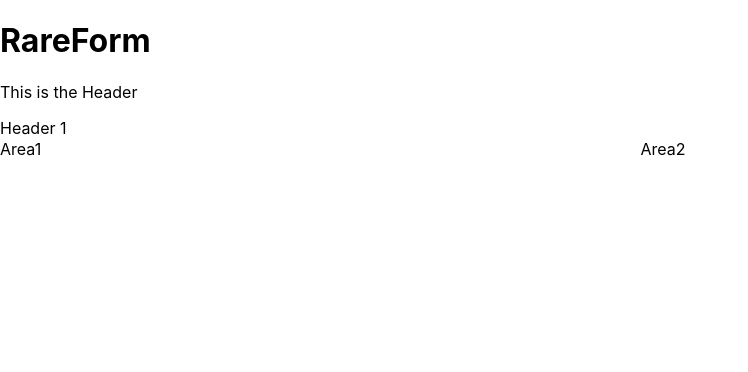
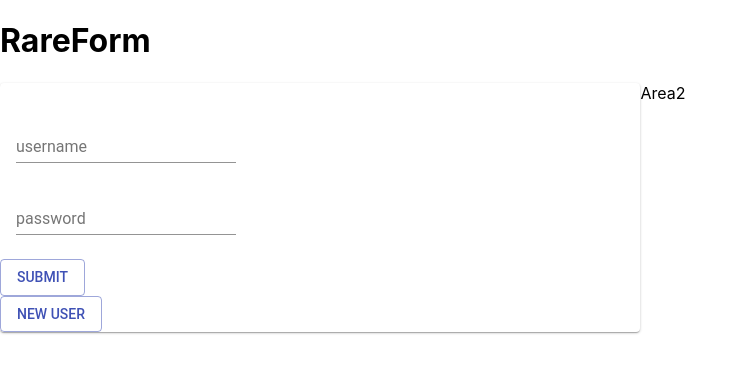
Before and after one commit to lawyang/rareform, a React (Create React App) app: page /#/home in a window 1280 px wide. Shown: the top 372 px of the page, without its empty margins (0-748 px from the left). Built offline with nearby package versions, Linux system fonts and the light colour scheme.

Commit message:
login inputs created

```diff
--- a/package.json
+++ b/package.json
@@ -3,6 +3,7 @@
   "version": "0.1.0",
   "private": true,
   "dependencies": {
+    "@material-ui/core": "^3.3.1",
     "bcrypt": "^3.0.2",
     "body-parser": "^1.18.3",
     "cookie-session": "^2.0.0-beta.3",
--- a/src/App.js
+++ b/src/App.js
@@ -18,7 +18,7 @@ class App extends Component {
       <div className="App">
         <Router>
           <div>
-          <Header />
+          {/* <Header /> */}
           <Switch>
             <Redirect exact from="/" to="/home" />
             <Route
--- a/src/components/Global/Header/Header.js
+++ b/src/components/Global/Header/Header.js
@@ -8,7 +8,6 @@ class Header extends Component {
         return(
             <div>
                 <h1>RareForm</h1>
-                <p>This is the Header</p>
             </div>
         )
     }
--- a/src/components/Pages/Home/Home.css
+++ b/src/components/Pages/Home/Home.css
@@ -7,6 +7,7 @@
     grid-gap: 1px 1px;
     grid-template-areas: "Header Header Header Header" "area1 area1 area2 area2" "area1 area1 area2 area2" "area1 area1 area2 area2";
     border-radius: 10px;
+    border-color: black;
   }
 
   .Header { grid-area: Header; }
--- a/src/components/Pages/Home/Home.js
+++ b/src/components/Pages/Home/Home.js
@@ -1,5 +1,12 @@
 import React, { Component }from 'react';
 import './Home.css';
+import Header from '../../Global/Header/Header';
+
+// Material UI Components
+import Card from '@material-ui/core/Card';
+import CardContent from '@material-ui/core/CardContent';
+import Button from '@material-ui/core/Button';
+import TextField from '@material-ui/core/TextField';
 
 class Home extends Component {
     state = {
@@ -8,8 +15,43 @@ class Home extends Component {
     render() {
         return(
             <div class="grid-container">
-                <div class="Header"> Header 1 </div>
-                <div class="area1"> Area1 </div>
+                <div class="Header"><Header /></div>
+                <div class="area1">
+                    <Card>
+                        <CardContent>
+                            <TextField
+                                id="outline-full-width"
+                                label="username"
+                                placeholder="username"
+                                // fullWidth
+                                margin="normal"
+                            >
+                            </TextField>
+                            <br/>
+                            <TextField
+                                id="outline-full-width"
+                                label="password"
+                                placeholder="password"
+                                // fullWidth
+                                margin="normal"
+                            >
+                            </TextField>
+                        </CardContent>
+                            <Button
+                                variant="outlined"
+                                color="primary"
+                            >
+                                Submit
+                            </Button>
+                            <br/>
+                            <Button
+                                variant="outlined"
+                                color="primary"
+                            >
+                                New User
+                            </Button>
+                    </Card>
+                </div>
                 <div class="area2"> Area2 </div>
             </div>
         )
```
Also changed, not shown: 1 other file (tests, documents, lock files or other folders).
